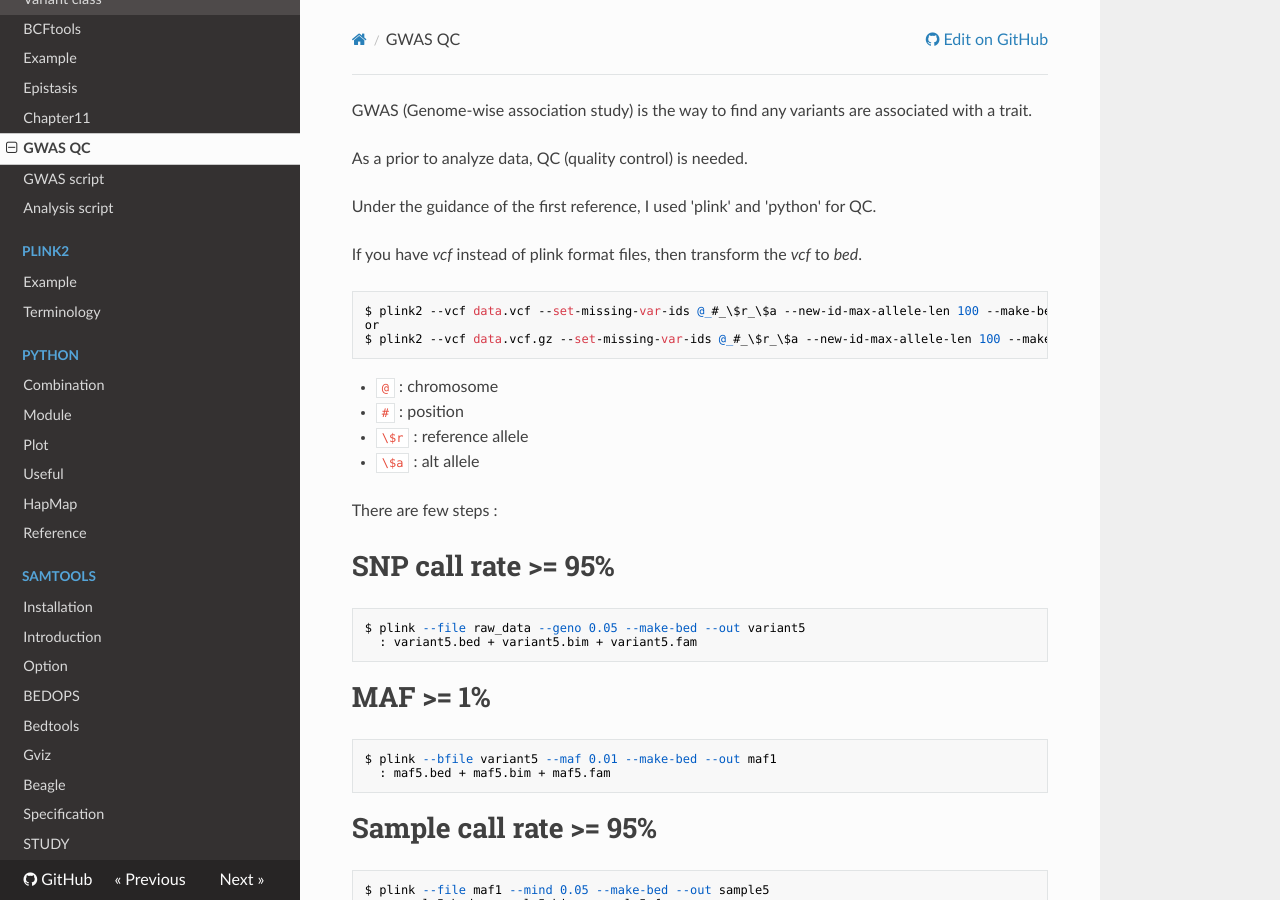
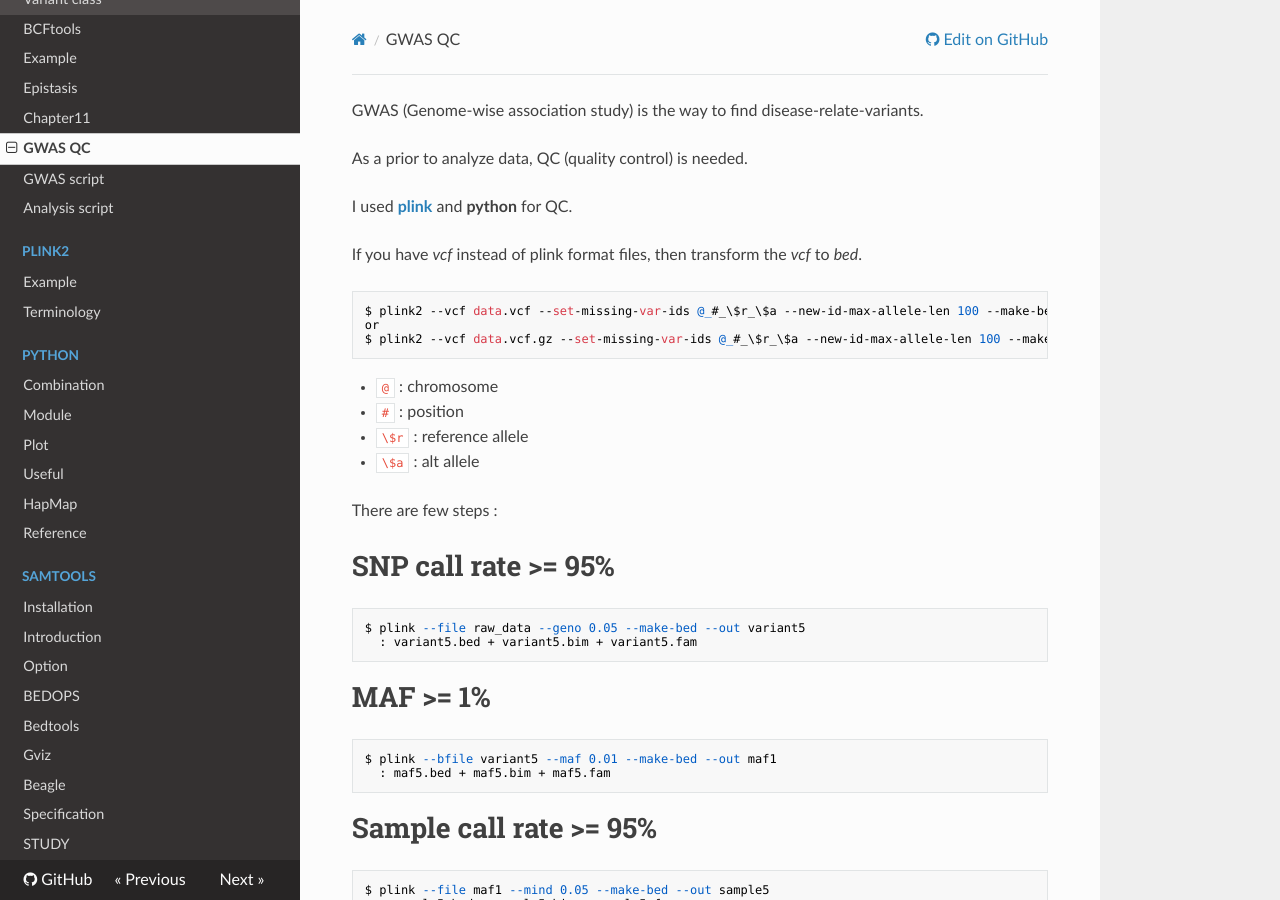
Before and after one commit to WonyoungCho/plink, an MkDocs documentation site: the page built from docs/GWAS.md, in a window 1280 px wide and 900 px high. Built offline with MkDocs 1.6.1, drawn with Linux system fonts in a browser that asks for light colours; nearby versions of some CDN libraries; old or Windows-style settings are respelled for this version of MkDocs.

Commit message:
Update GWAS.md

```diff
--- a/docs/GWAS.md
+++ b/docs/GWAS.md
@@ -1,8 +1,8 @@
-GWAS (Genome-wise association study) is the way to find any variants are associated with a trait.
+GWAS (Genome-wise association study) is the way to find disease-relate-variants.
 
 As a prior to analyze data, QC (quality control) is needed.
 
-Under the guidance of the first reference, I used 'plink' and 'python' for QC.
+I used [**plink**](https://www.cog-genomics.org/plink/2.0/) and **python** for QC.
 
 If you have *vcf* instead of plink format files, then transform the *vcf* to *bed*.
 
```
